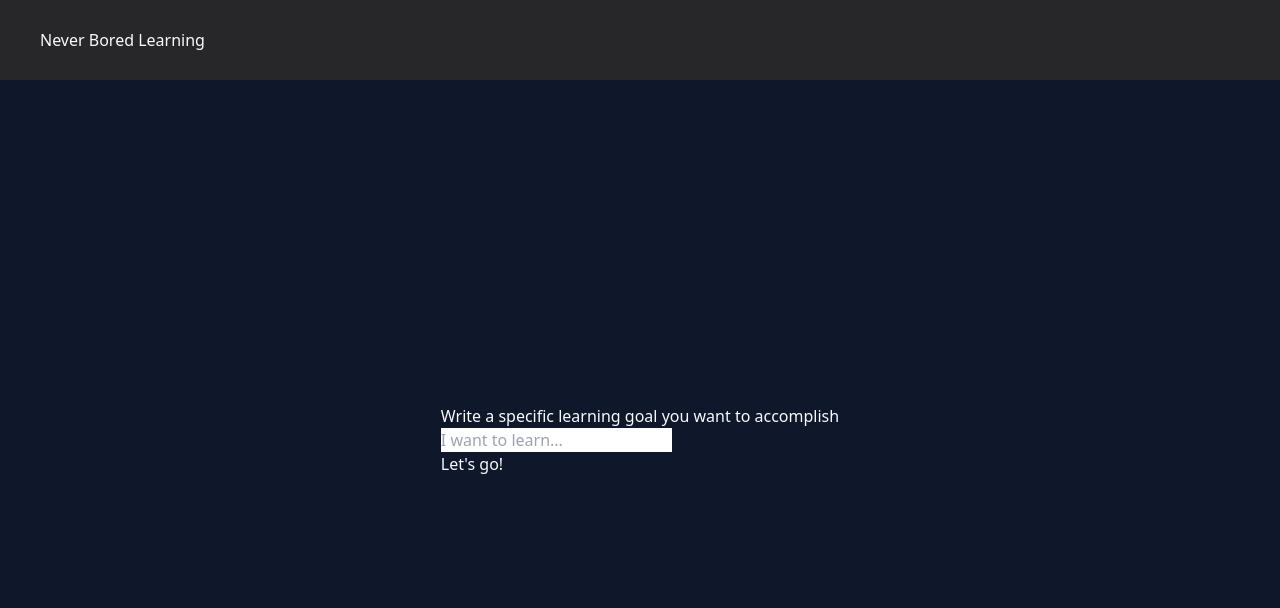
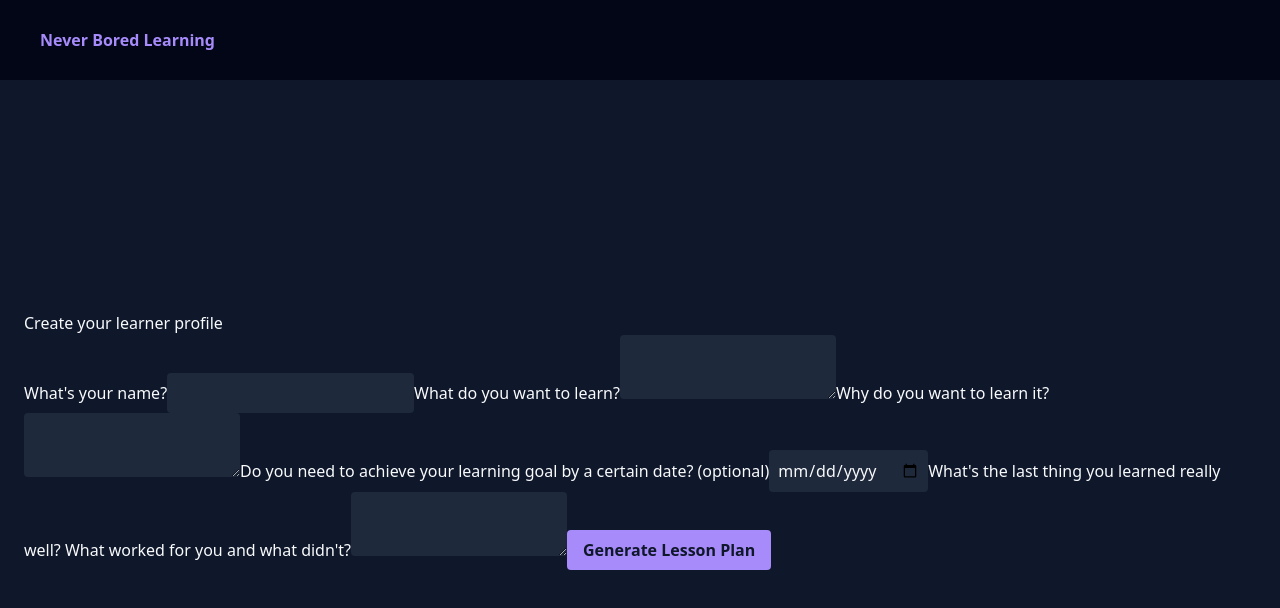
Before and after one commit to lcarvajal/never-bored-learning, a React (Vite) app: page / in a window 1280 px wide. Shown: the top 608 px of the page. Built offline with nearby package versions, Linux system fonts and the light colour scheme; no server answers.

Commit message:
Add styled form with questions for creating learner profile

```diff
--- a/src/index.css
+++ b/src/index.css
@@ -16,12 +16,38 @@ body {
   @apply grow;
   @apply items-center;
   @apply justify-center;
+  @apply p-6;
 }
 
 #navbar {
   @apply flex;
   @apply items-center;
   @apply h-20;
-  @apply bg-zinc-800;
+  @apply bg-slate-950;
   @apply px-10;
+  @apply text-violet-400;
+  @apply font-semibold;
 }
+
+input,
+textarea {
+  @apply bg-slate-800;
+  @apply border-none;
+  @apply p-2;
+  @apply text-slate-50;
+  @apply rounded;
+  @apply focus:outline-none;
+  @apply focus:ring-0;
+  @apply focus:border-violet-400;
+  @apply focus:border-solid;
+  @apply focus:border-2;
+}
+
+.button-primary {
+  @apply bg-violet-400;
+  @apply px-4;
+  @apply py-2;
+  @apply rounded;
+  @apply text-slate-900;
+  @apply font-semibold;
+}
--- a/src/pages/LandingPage.tsx
+++ b/src/pages/LandingPage.tsx
@@ -22,14 +22,54 @@ export default function LandingPage() {
   return (
     <div className="">
       {isLoading ? <h3>{loadingMessage}</h3> : (
-        <>
-          <h5>Write a specific learning goal you want to accomplish</h5>
-          <input type="text" placeholder="I want to learn..."></input>
-          <br></br>
-          <button type="button" onClick={handleClick}>
-            Let's go!
+        <form className="flex flex-col gap-2">
+          <h1 className="text-3xl mb-6">Create your learner profile</h1>
+          <label htmlFor="goal">What's your name?</label>
+          <input
+            type="text"
+            id="name"
+            name="name"
+          />
+          <label htmlFor="goal">What do you want to learn?</label>
+          <textarea
+            id="goal"
+            name="goal"
+            maxLength={200}
+            minLength={100}
+          >
+          </textarea>
+          <label htmlFor="reason">Why do you want to learn it?</label>
+          <textarea
+            id="reason"
+            name="reason"
+            maxLength={200}
+            minLength={100}
+          >
+          </textarea>
+          <label htmlFor="deadline">Do you need to achieve your learning goal by a certain date? (optional)</label>
+          <input
+            type="date"
+            id="deadline"
+            name="deadline"
+            value=""
+          />
+          <label htmlFor="last-learned-description">What's the last thing you learned really well? What worked for you and what didn't?</label>
+          <textarea
+            className="mb-6"
+            id="last-learned-description"
+            name="last-learned-description"
+            maxLength={400}
+            minLength={100}
+          >
+          </textarea>
+          <button
+            className="button-primary"
+            type="button"
+            onClick={handleClick}
+          >
+            Generate Lesson Plan
           </button>
-        </>
+        </form>
       )}
     </div>
   )
```
